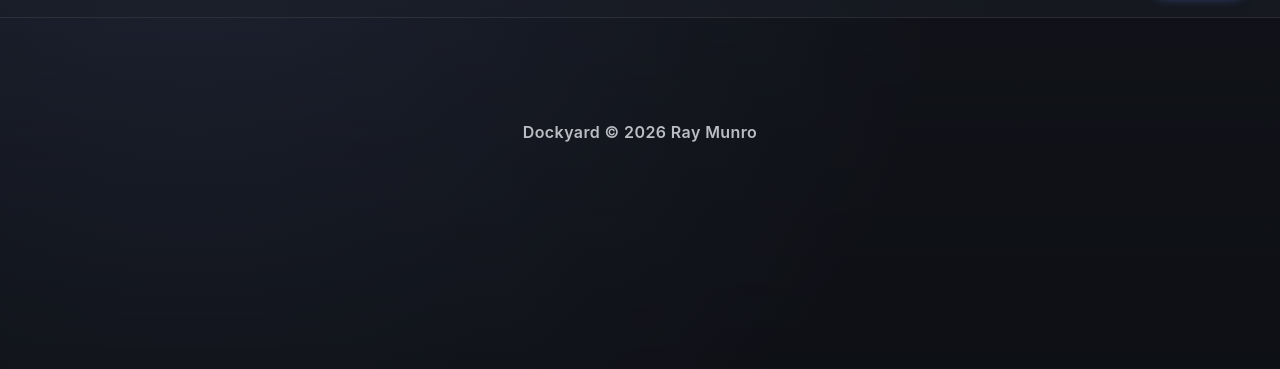
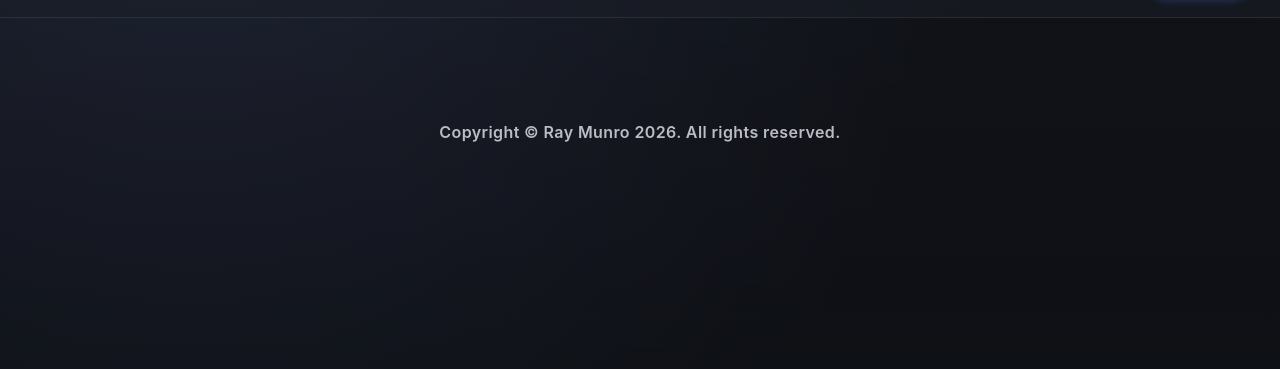
Before and after one commit to RayMunro/dockyard, a plain HTML site: page public/index.html in a window 1280 px wide. Shown: the part 57-426 px from the top of the page. Drawn offline with nearby package versions, Linux system fonts and the light colour scheme; no server answers.

Commit message:
Standardize footer copyright wording
Match the "Copyright © Ray Munro 2026. All rights reserved." line used
across the other HackerHog plugins instead of the one-off phrasing.

```diff
--- a/public/index.html
+++ b/public/index.html
@@ -32,7 +32,7 @@
     <div id="tileGrid" class="tile-groups"></div>
   </main>
 
-  <footer class="app-footer">Dockyard &copy; 2026 Ray Munro</footer>
+  <footer class="app-footer">Copyright &copy; Ray Munro 2026. All rights reserved.</footer>
 
   <!-- Add / Edit App Modal -->
   <div id="appModal" class="modal-overlay" hidden>
```
